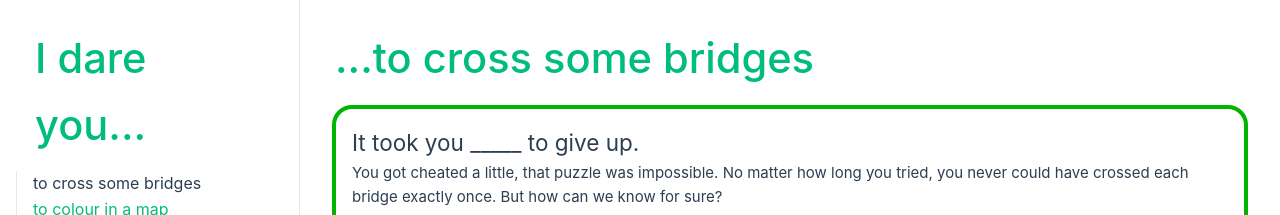
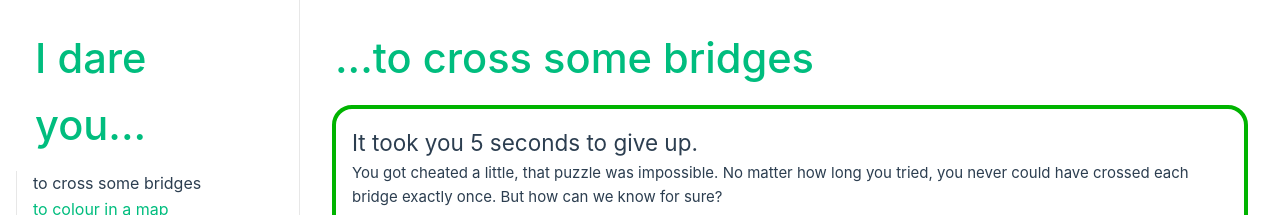
Before and after one commit to br-Chan/Impossible-Puzzles, a Vue app: page /konigsberg in a window 1280 px wide. Both pictures are taken after a click on the button "Give up!". Shown: the top 215 px of the page. Built offline with nearby package versions, Linux system fonts and the light colour scheme.

Commit message:
feat: use dayjs to calculate time taken to give up solving the puzzle.

```diff
--- a/package.json
+++ b/package.json
@@ -13,6 +13,7 @@
         "format": "prettier --write src/"
     },
     "dependencies": {
+        "dayjs": "^1.11.13",
         "vue": "^3.5.13",
         "vue-router": "^4.5.0"
     },
--- a/src/components/konigsberg/KonigsbergPhase1.vue
+++ b/src/components/konigsberg/KonigsbergPhase1.vue
@@ -1,11 +1,15 @@
 <script setup lang="ts">
+import { getTime } from "@/utils/time";
 import KonigsbergMap from "./KonigsbergMap.vue";
+import type { Dayjs } from "dayjs";
 
 type KonigsbergPhase1Props = {
-    handleGiveUp: () => void;
+    handleGiveUp: (startTime: Dayjs) => void;
 };
 
 defineProps<KonigsbergPhase1Props>();
+
+const startTime = getTime();
 </script>
 
 <template>
@@ -17,7 +21,7 @@ defineProps<KonigsbergPhase1Props>();
 
         <KonigsbergMap />
 
-        <button @click="handleGiveUp">Give up!</button>
+        <button @click="handleGiveUp(startTime)">Give up!</button>
     </div>
 </template>
 
--- a/src/components/konigsberg/KonigsbergPhase2.vue
+++ b/src/components/konigsberg/KonigsbergPhase2.vue
@@ -1,8 +1,14 @@
-<script setup lang="ts"></script>
+<script setup lang="ts">
+type KonigsbergPhase2Props = {
+    timeTaken: number;
+};
+
+defineProps<KonigsbergPhase2Props>();
+</script>
 
 <template>
     <div class="fade-in">
-        <h2>It took you _____ to give up.</h2>
+        <h2>It took you {{ timeTaken }} seconds to give up.</h2>
         You got cheated a little, that puzzle was impossible. No matter how long you tried, you
         never could have crossed each bridge exactly once. But how can we know for sure?
     </div>
--- /dev/null
+++ b/src/utils/time.ts
@@ -0,0 +1,10 @@
+import dayjs, { Dayjs } from "dayjs";
+
+export const getTime = (): Dayjs => {
+    return dayjs();
+};
+
+export const calculateTimeTakenUntilNow = (startTime: Dayjs) => {
+    const currentTime = getTime();
+    return currentTime.diff(startTime, 'second');
+};
--- a/src/views/KonigsbergView.vue
+++ b/src/views/KonigsbergView.vue
@@ -1,6 +1,8 @@
 <script setup lang="ts">
 import KonigsbergPhase1 from "@/components/konigsberg/KonigsbergPhase1.vue";
 import KonigsbergPhase2 from "@/components/konigsberg/KonigsbergPhase2.vue";
+import { calculateTimeTakenUntilNow } from "@/utils/time";
+import type { Dayjs } from "dayjs";
 import { ref } from "vue";
 
 enum Phase {
@@ -11,8 +13,15 @@ enum Phase {
 
 const phase = ref(Phase.PHASE_1);
 
+const timeTaken = ref(0);
+
 const moveToNextPhase = (): void => {
     ++phase.value;
+};
+
+const handleGiveUp = (startTime: Dayjs) => {
+    timeTaken.value = calculateTimeTakenUntilNow(startTime);
+    moveToNextPhase();
 };
 </script>
 
@@ -20,8 +29,8 @@ const moveToNextPhase = (): void => {
     <main>
         <h1 class="green">...to cross some bridges</h1>
         <div class="phase-container">
-            <KonigsbergPhase1 v-if="phase === Phase.PHASE_1" :handle-give-up="moveToNextPhase" />
-            <KonigsbergPhase2 v-else-if="phase === Phase.PHASE_2" />
+            <KonigsbergPhase1 v-if="phase === Phase.PHASE_1" :handle-give-up="handleGiveUp" />
+            <KonigsbergPhase2 v-else-if="phase === Phase.PHASE_2" :time-taken="timeTaken" />
         </div>
     </main>
 </template>
```
Also changed, not shown: 1 other file (tests, documents, lock files or other folders).
